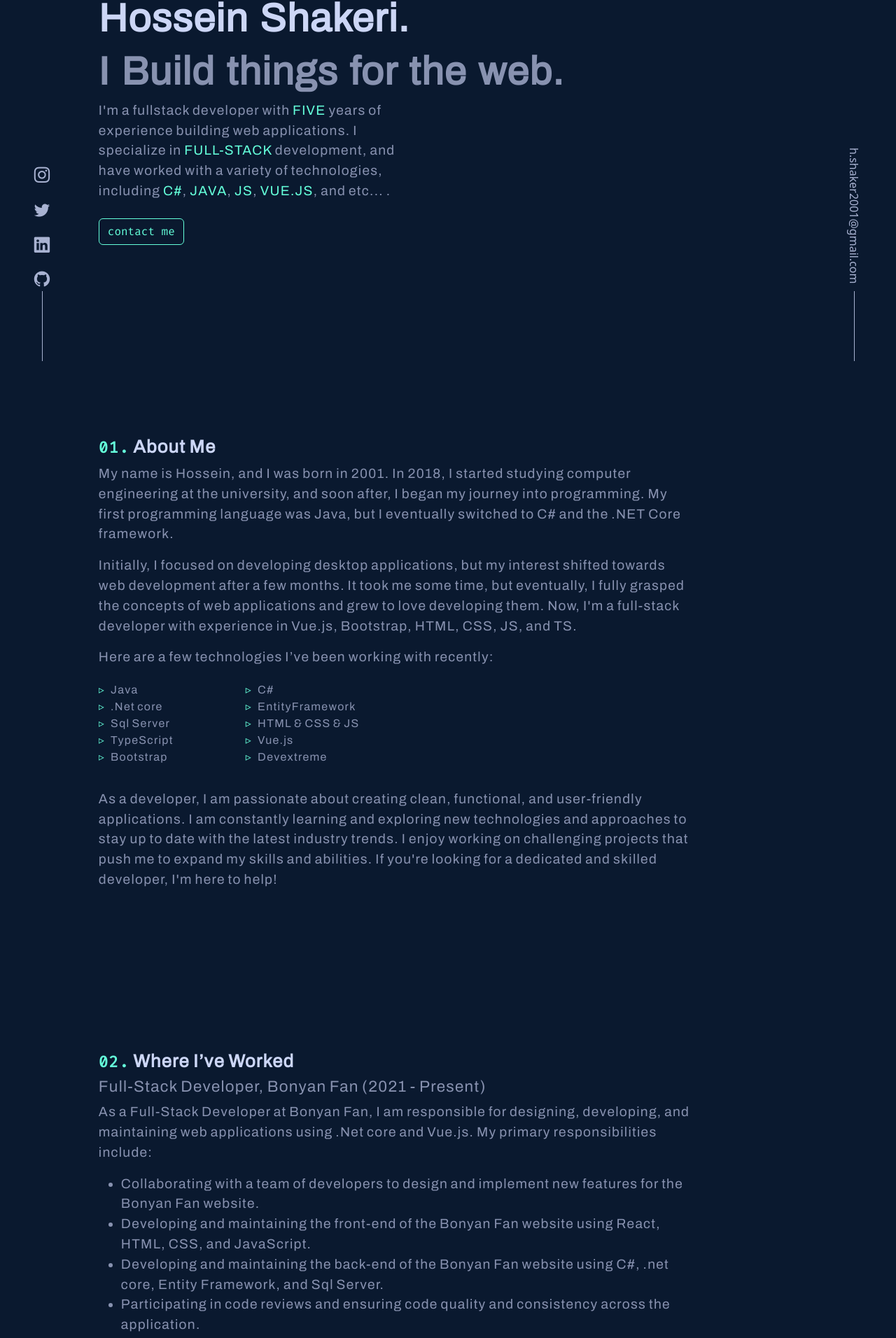
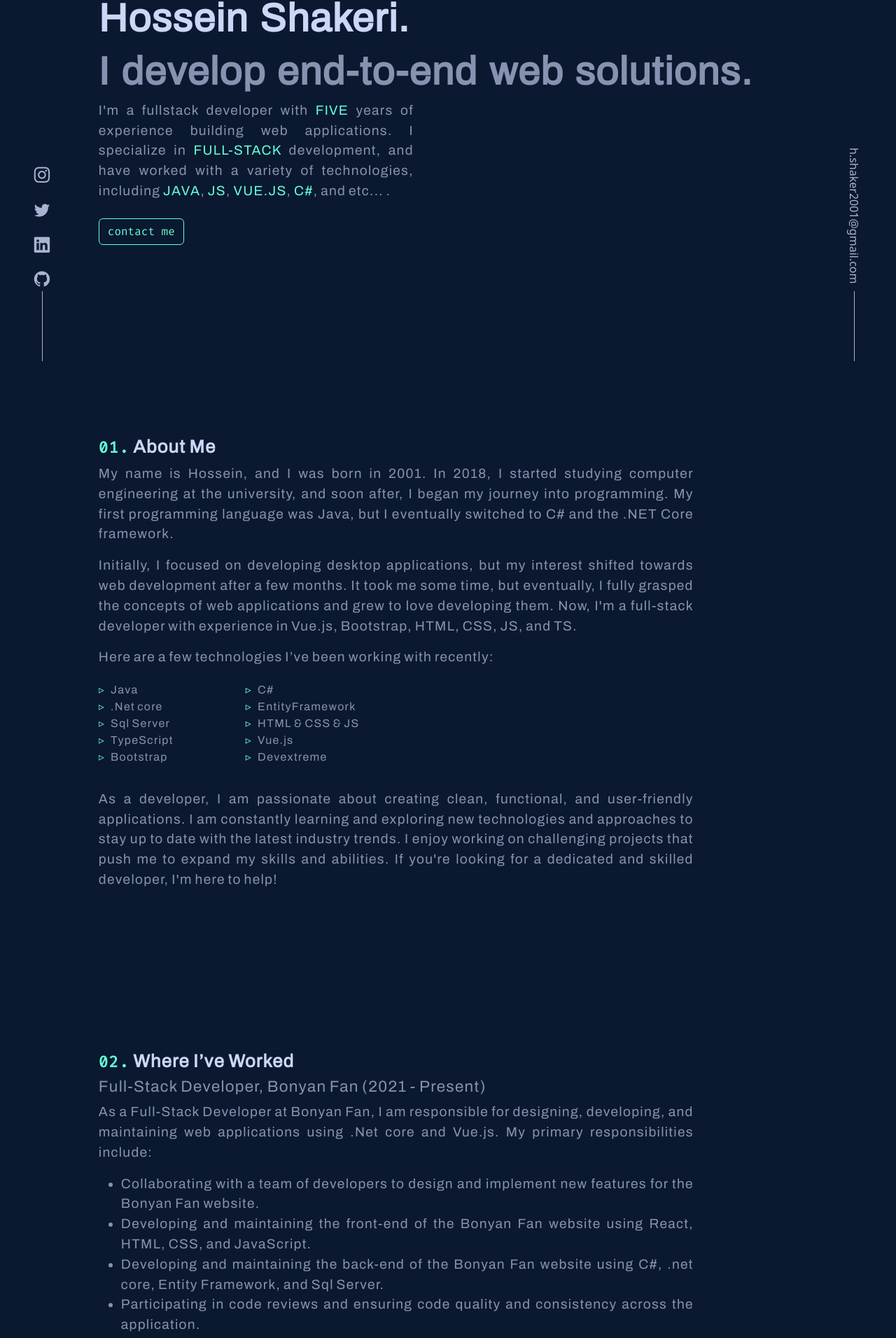
Before and after one commit to Hossein-cf/personal-web-page, a Vue app: page / in a window 1280 px wide. Shown: the part 284-2196 px from the top of the page at 70% size. Built offline with nearby package versions, Linux system fonts and the light colour scheme.

Commit message:
change text design

```diff
--- a/src/components/about-me.vue
+++ b/src/components/about-me.vue
@@ -6,7 +6,7 @@
           <h1 class="text-lightest-slate font-xl fw-bold"><span
               class="text-info font-lg font-fira-code">01.</span> About Me</h1>
         </div>
-                <div class="font-md">
+        <div class="font-md text-align-justify">
           <p>
             My name is Hossein, and I was born in 2001. In 2018, I started studying computer engineering at
             the
@@ -25,7 +25,7 @@
             Here are a few technologies I’ve been working with recently:
           </p>
         </div>
-                <ul class="font-sm">
+        <ul class="font-sm text-align-justify">
           <li>Java</li>
           <li>C#</li>
           <li>.Net core</li>
@@ -38,7 +38,7 @@
           <li>Devextreme</li>
         </ul>
         <br/>
-                <p class="font-md">
+        <p class="font-md text-align-justify">
           As a developer, I am passionate about creating clean, functional, and user-friendly applications. I
           am constantly learning and exploring new technologies and approaches to stay up to date with the
           latest industry trends. I enjoy working on challenging projects that push me to expand my skills and
--- a/src/components/contact.vue
+++ b/src/components/contact.vue
@@ -4,7 +4,7 @@
       <div style="max-width: 800px" class="text-center">
         <h1 class="text-info font-fira-code">04. What’s Next?</h1>
         <h1 class="text-lightest-slate font-4xl fw-bolder">Get In Touch</h1>
-                <p class="font-md">
+        <p class="font-md text-align-justify">
           I am currently on the lookout for new opportunities in the field of development, and I am always
           open to new connections and collaborations. Feel free to drop me a line anytime - whether you have a
           question, want to discuss a potential project, or just want to say hi. I will do my best to respond
--- a/src/components/experience.vue
+++ b/src/components/experience.vue
@@ -9,11 +9,11 @@
           <h1 class="font-lg">
             Full-Stack Developer, Bonyan Fan (2021 - Present)
           </h1>
-                    <p class="font-md">
+          <p class="font-md text-align-justify">
             As a Full-Stack Developer at Bonyan Fan, I am responsible for designing, developing, and
             maintaining web applications using .Net core and Vue.js. My primary responsibilities include:
           </p>
-                    <ul class="font-md">
+          <ul class="font-md text-align-justify">
             <li>
               Collaborating with a team of developers to design and implement new features for the Bonyan
               Fan website.
@@ -32,7 +32,8 @@
             </li>
             <li>
               Investigating and resolving technical issues reported by users and the support team.
-                        </li>     <li>
+            </li>
+            <li>
               Contributing to the development of coding standards and best practices within the team.
             </li>
           </ul>
--- a/src/components/introduction.vue
+++ b/src/components/introduction.vue
@@ -5,18 +5,18 @@
         <div>
           <h1 class="text-info font-fira-code font-md">Hi, my name is</h1>
           <h1 class="text-lightest-slate h1-xxl">Hossein Shakeri.</h1>
-          <h1 class="h1-xxl">I Build things for the web.</h1>
-          <p style="max-width:450px" class="font-md">
+          <h1 class="h1-xl text-nowrap">I develop end-to-end web solutions.</h1>
+          <p style="max-width:450px;text-align: justify" class="font-md ">
             I'm a fullstack developer with <span class="text-info text-uppercase "> FIVE </span> years of
             experience building web
             applications. I specialize in <span class="text-info text-uppercase"> full-stack </span>
             development,
             and have worked with a
             variety of technologies, including
-            <span class="text-info text-uppercase"> C#</span>,
             <span class="text-info text-uppercase"> JAVA</span>,
             <span class="text-info text-uppercase">JS</span>,
             <span class="text-info text-uppercase"> VUE.JS</span>,
+            <span class="text-info text-uppercase"> C#</span>,
             and etc... .
           </p>
         </div>
--- a/src/components/works.vue
+++ b/src/components/works.vue
@@ -17,7 +17,7 @@
                     <h1 style="color: var(--lightest-slate)" class="font-xl fw-bold">Accounting Web
                       App</h1>
 
-                                        <p class="p-3 font-xsm"
+                    <p class="p-3 font-xsm text-align-justify"
                        style=";border-radius: 7px; background: var(--bs-secondary)">The accounting
                       application I developed is a comprehensive tool that helps businesses manage
                       their financial transactions. It includes features such as invoicing,
@@ -48,7 +48,7 @@
                 </div>
               </div>
 
-                            <div class="box right-0 overlay top-10"  >
+              <div class="box right-0 overlay top-10">
                 <img src="../assets/images/accounting-dashboard.png" class="img-thumbnail img-fluid rounded-start"
                      alt="...">
               </div>
@@ -64,7 +64,7 @@
                     <h1 style="color: var(--lightest-slate)" class="font-xl fw-bold">
                       Xui Panel Manager
                     </h1>
-                                        <p class="p-3 font-xsm"
+                    <p class="p-3 font-xsm text-align-justify"
                        style=";border-radius: 7px; background: var(--bs-secondary)">Introducing XUI
                       Panel Manager: Your Gateway to Seamless Control and Management
 
@@ -95,7 +95,7 @@
                   </div>
                 </div>
               </div>
-                            <div class="box right-0 overlay  top-10 " >
+              <div class="box right-0 overlay  top-10 ">
                 <img src="../assets/images/xui-dashboard.png" class="img-thumbnail img-fluid "
                      alt="...">
               </div>
--- a/src/style/main.css
+++ b/src/style/main.css
@@ -75,6 +75,9 @@ main {
   .h1-xxl {
     font-size: 2rem !important;
   }
+  .h1-xl {
+    font-size: 2rem !important;
+  }
   .font-xsm {
     font-size: 0.6rem !important;
   }
@@ -112,6 +115,9 @@ main {
   }
   .h1-xxl {
     font-size: 1.9rem !important;
+  }
+  .h1-xl {
+    font-size: 2rem !important;
   }
   .font-xsm {
     font-size: 0.5rem !important;
@@ -202,6 +208,12 @@ main {
   word-spacing: 0.2rem;
 }
 
+.h1-xl {
+  font-size: 3.5rem;
+  font-weight: 700;
+  word-spacing: 0.2rem;
+}
+
 .font-xsm {
   font-size: 0.8rem;
 }
@@ -251,4 +263,8 @@ main {
   right: 0;
 }
 
+.text-align-justify {
+  text-align: justify;
+}
+
 /*# sourceMappingURL=main.css.map */
--- a/src/style/main.scss
+++ b/src/style/main.scss
@@ -39,13 +39,14 @@ main {
 
 @media screen and (min-width: 1300px) {
 
-  .card-container{
+  .card-container {
     height: 400px !important;
   }
   main {
     width: 60vw !important;
   }
 }
+
 @media screen and (max-width: 1300px) {
   main {
     width: 78vw !important;
@@ -53,13 +54,13 @@ main {
   .h1-xxl {
     font-size: 3.5rem !important;
   }
-  .card-container{
+  .card-container {
     height: 400px !important;
   }
 }
 
 @media screen and (max-width: 992px) {
-  .card-container{
+  .card-container {
     height: max-content !important;
   }
   //#content {
@@ -69,6 +70,9 @@ main {
   //}
 
   .h1-xxl {
+    font-size: 2rem !important;
+  }
+  .h1-xl {
     font-size: 2rem !important;
   }
   .font-xsm {
@@ -107,10 +111,11 @@ main {
   }
 
   .box {
-    position: relative!important;
+    position: relative !important;
   }
 
 }
+
 @media screen and (max-width: 576px) {
 
   main {
@@ -119,6 +124,10 @@ main {
   .h1-xxl {
     font-size: 1.9rem !important;
   }
+  .h1-xl {
+    font-size: 2rem !important;
+  }
+
   .font-xsm {
     font-size: 0.5rem !important;
   }
@@ -155,7 +164,6 @@ main {
   }
 
 }
-
 
 
 ::-webkit-scrollbar {
@@ -233,6 +241,12 @@ main {
   word-spacing: 0.2rem;
 }
 
+.h1-xl {
+  font-size: clamp(2.9rem, 3.5rem, 4rem);
+  font-weight: 700;
+  word-spacing: 0.2rem;
+}
+
 
 .font-xsm {
   font-size: 0.8rem;
@@ -274,10 +288,15 @@ main {
   z-index: 10;
   width: 45%
 }
-.top-10{
+
+.top-10 {
   top: 10%;
 }
 
 .right-0 {
   right: 0;
 }
+
+.text-align-justify {
+  text-align: justify;
+}
```
Also changed, not shown: src/style/animation.scss (line endings or trailing spaces), src/style/custome.css, 2 other files (tests, documents, lock files or other folders). Lines whose indentation alone changed are shown as unchanged.
